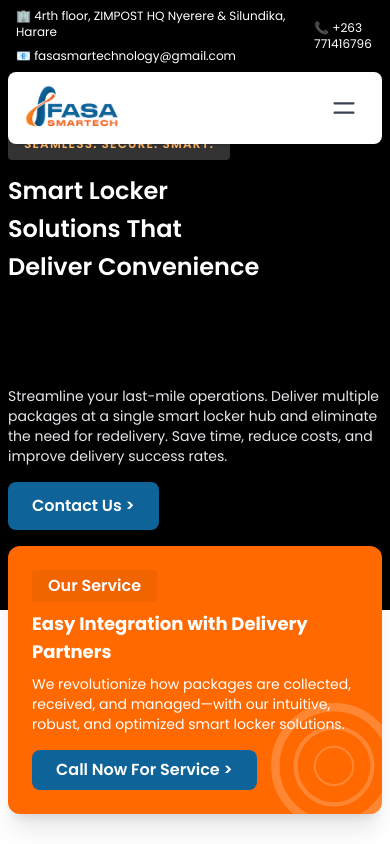
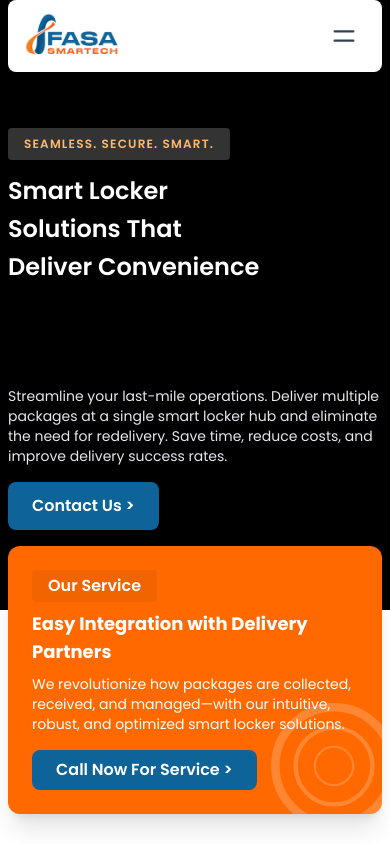
Before and after one commit to Sisasenkosi/WebsiteFasav2, a React (Vite) app: page / in a window 390 px wide. Shown: the top 844 px of the page. Built offline with nearby package versions, Linux system fonts and the light colour scheme.

Commit message:
fixed overlaping home navigation for mobile

```diff
--- a/src/components/HomeNavbar.jsx
+++ b/src/components/HomeNavbar.jsx
@@ -7,22 +7,6 @@ const HomeNavbar = () => {
 
   return (
     <div className="absolute top-0 left-0 w-full z-30">
-      {/* Top bar */}
-      <div className="flex justify-between items-center px-4 md:px-8 py-2 text-xs text-white bg-transparent">
-        <div className="flex items-center gap-2 md:gap-6 flex-wrap">
-          <span>
-            <i></i>🏢 4rth floor, ZIMPOST HQ Nyerere & Silundika, Harare
-          </span>
-          <span>
-            <i></i> 📧 fasasmartechnology@gmail.com
-          </span>
-        </div>
-        <div className="flex items-center gap-2 md:gap-4">
-          <span>
-            <i></i> 📞 +263 771416796
-          </span>
-        </div>
-      </div>
       {/* Main navbar */}
       <nav className="sticky bg-white rounded-lg shadow mx-2 md:mx-6 flex items-center justify-between px-4 md:px-6 py-3 relative">
         {/* Logo */}
--- a/src/components/Milestones.jsx
+++ b/src/components/Milestones.jsx
@@ -145,12 +145,11 @@ const Milestones = () => {
                       <span className="text-xs text-gray-400">SEP 2024</span>
                     </div>
                     <div className="font-bold text-[#176ca7] text-lg mb-1">
-                      Customer Success Champion
+                      Piloting
                     </div>
                     <div className="text-xs text-gray-500">
-                      Recognized for exceptional customer satisfaction rates and
-                      innovative customer-centric approach to product
-                      development.
+                      Product roled out for testing with select customers,
+                      gathering valuable feedback for improvements.
                     </div>
                   </div>
                 </div>
--- a/src/pages/About.jsx
+++ b/src/pages/About.jsx
@@ -102,15 +102,8 @@ const About = () => {
           >
             <motion.img
               src="https://images.unsplash.com/photo-1517694712202-14dd9538aa97?auto=format&fit=crop&w=400&q=80"
-              alt="Locker"
-              className="rounded-lg w-64 h-48 object-cover"
-              whileHover={{ scale: 1.04 }}
-              transition={{ duration: 0.3 }}
-            />
-            <motion.img
-              src="https://images.unsplash.com/photo-1517694712202-14dd9538aa97?auto=format&fit=crop&w=400&q=80"
               alt="Access"
-              className="rounded-lg w-64 h-48 object-cover"
+              className="rounded-lg w-80 h-66 object-cover"
               whileHover={{ scale: 1.04 }}
               transition={{ duration: 0.3 }}
             />
```
Also changed, not shown: 1 other file (tests, documents, lock files or other folders).
